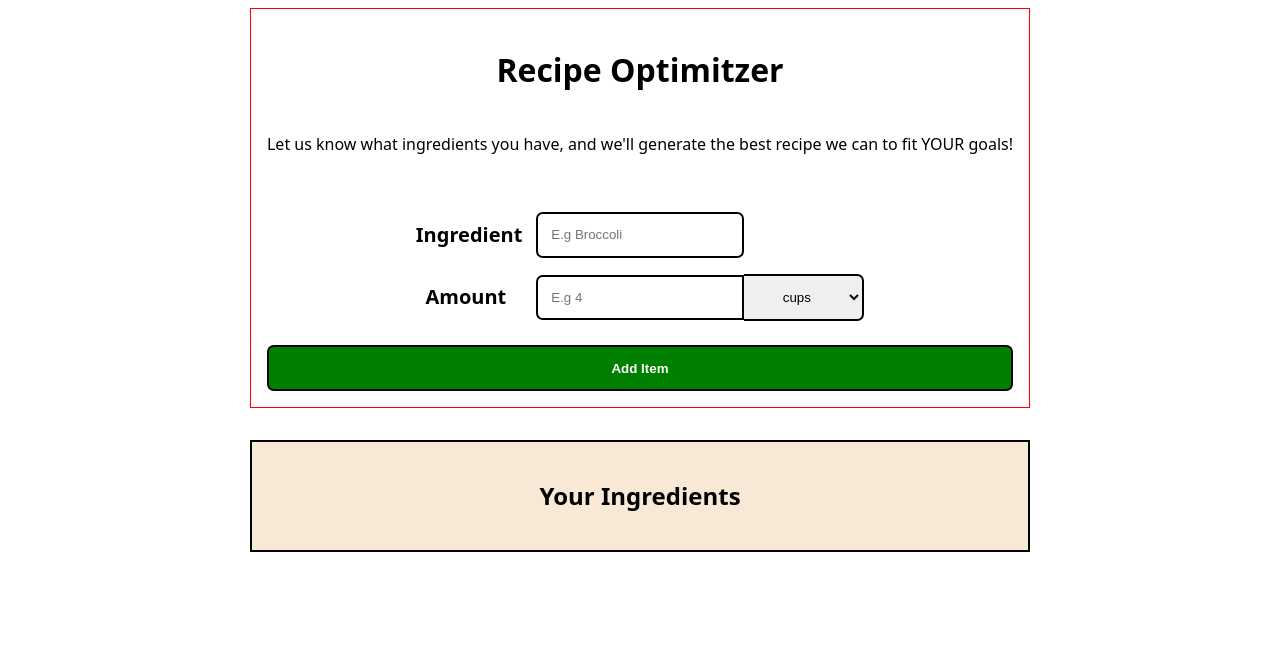
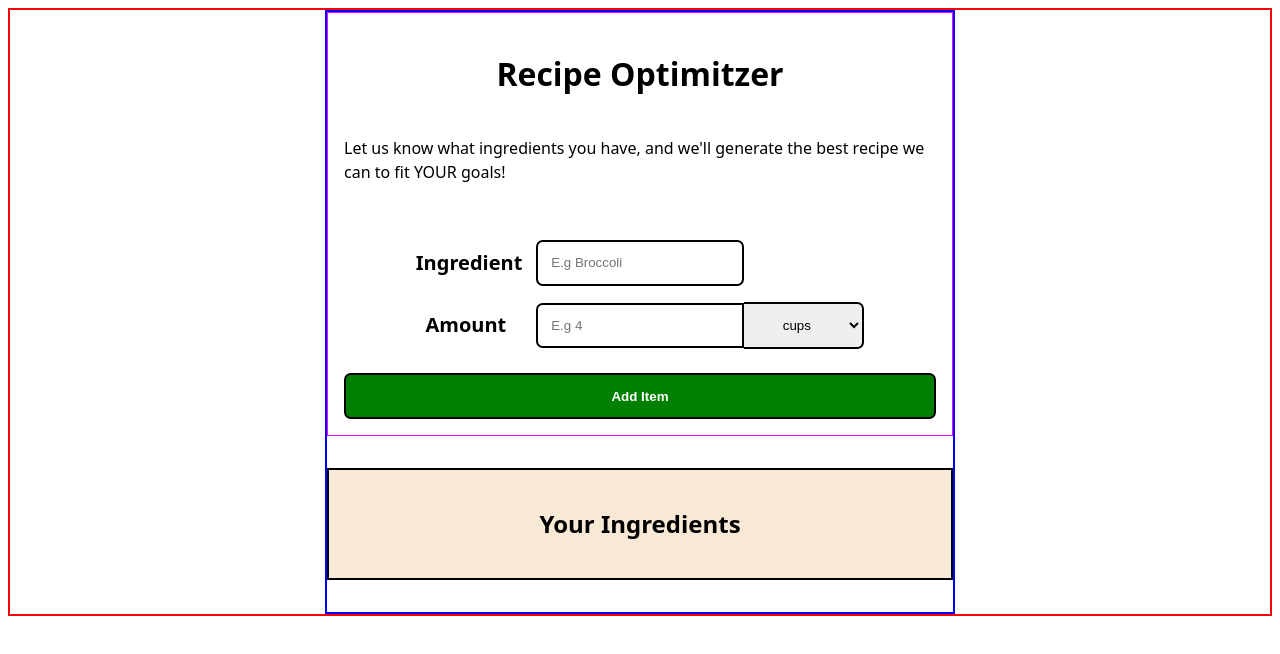
Before and after one commit to tdziewa08/Recipe-Finder, a React (Vite) app in the folder New App/: page / in a window 1280 px wide. Shown: the top 654 px of the page. Built offline with nearby package versions, Linux system fonts and the light colour scheme.

Commit message:
good styling

```diff
--- a/New App/src/App.jsx
+++ b/New App/src/App.jsx
@@ -29,10 +29,10 @@ NEW PSEUDO...
   User can remove ingredients from their list if needed✅
 
   Step 2: Recipe Matching Process
-  When user requests recipes, app loops through all available recipes in database
+  When user requests recipes, app loops through all available recipes in database✅
   For each recipe, check if user's ingredients contain the recipe's required ingredients
-  Count how many recipe ingredients the user actually has available
-  Apply ingredient substitution rules where applicable (butter = oil, etc.)
+  Count how many recipe ingredients the user actually has available✅
+  Apply ingredient substitution rules where applicable (butter = oil, etc.)✅
 
   Step 3: Recipe Filtering and Ranking
   Filter out recipes where user has too few matching ingredients
--- a/New App/src/components/Home.jsx
+++ b/New App/src/components/Home.jsx
@@ -65,6 +65,7 @@ export default function Home() {
 
     return (
         <>
+            <div className="master">
                 <div className="home-container">
                     <h1>Recipe Optimitzer</h1>
                     <p className="app-desc">Let us know what ingredients you have, and we'll generate the best recipe we can to fit YOUR goals!</p>
@@ -107,6 +108,7 @@ export default function Home() {
                     removeItem={removeItem}
                 />
                 {myIngredients.length > 0 && <button onClick={handleFindRecipe}>Find Recipes</button>}
+            </div>
             {matchingRecipes.length > 0 &&
             <RecipeCard
                 recipes={matchingRecipes}
--- a/New App/src/components/RecipeCard.jsx
+++ b/New App/src/components/RecipeCard.jsx
@@ -2,9 +2,10 @@ export default function RecipeCard(props) {
 
     const theRecipes = props.recipes.map(item => {
         return (
-            <div key={item.id} className="ingredient-list-container">
+            <div key={item.id} className="recipe-card">
                 <h3>{item.title}</h3>
-                <section>
+                <section className="ingredients-list">
+                    <p>Ingredients</p>
                     {item.ingredients.map((ing, index) => (
                         <span key={index}>{ing}, </span>
                     ))}
--- a/New App/src/index.css
+++ b/New App/src/index.css
@@ -3,11 +3,6 @@
 }
 
 body {
-  display: flex;
-  flex-direction: column;
-  align-items: center;
-  justify-content: center;
-
   font-family: system-ui, Avenir, Helvetica, Arial, sans-serif;
   line-height: 1.5;
   font-weight: 400;
@@ -18,12 +13,31 @@ body {
   -moz-osx-font-smoothing: grayscale;
 }
 
-.home-container {
-  border: 1px solid red;
+#root {
+  border: 2px solid red;
   display: flex;
   flex-direction: column;
   align-items: center;
   justify-content: center;
+}
+
+.master {
+  border: 2px solid blue;
+  display: flex;
+  flex-direction: column;
+  align-items: center;
+  justify-content: center;
+  width: 50%;
+  margin: 0 auto; /* Centers the container horizontally */
+}
+
+.home-container {
+  border: 1px solid magenta;
+  display: flex;
+  flex-direction: column;
+  align-items: center;
+  justify-content: center;
+  width: 100%;
   padding: 1em;
 }
 
@@ -99,6 +113,7 @@ body {
   flex-direction: column;
   align-items: center;
   justify-content: center;
+  width: 100%;
   background-color: rgb(248, 233, 214);
   margin-block: 2em;
   padding: 1em;
@@ -132,3 +147,41 @@ body {
 .ingredient > span:nth-child(2):hover {
   opacity: .5;
 }
+
+
+
+
+.recipe-cards-container {
+  display: flex;
+  align-items: flex-start;
+  justify-content: center;
+  width: 100%;
+  /* flex-wrap: wrap; */
+  margin-block: 2em;
+  column-gap: 1em;
+}
+
+.recipe-card {
+  border: 2px solid black;
+  display: flex;
+  flex-direction: column;
+  align-items: center;
+  justify-content: flex-start;
+  height: auto;
+  width: 400px;
+  background-color: rgb(248, 241, 230);
+  padding: 1em;
+}
+
+.ingredients-list {
+  text-align: center;
+}
+
+
+.ingredients-list > p {
+  font-weight: bold;
+}
+
+.ingredients-list > span {
+  font-style: italic;
+}
```
Lines whose indentation alone changed are shown as unchanged.
